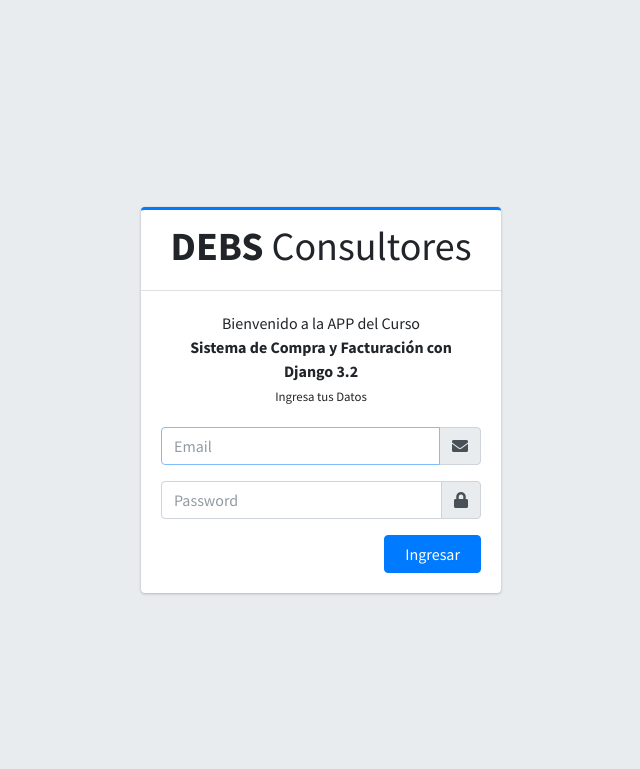
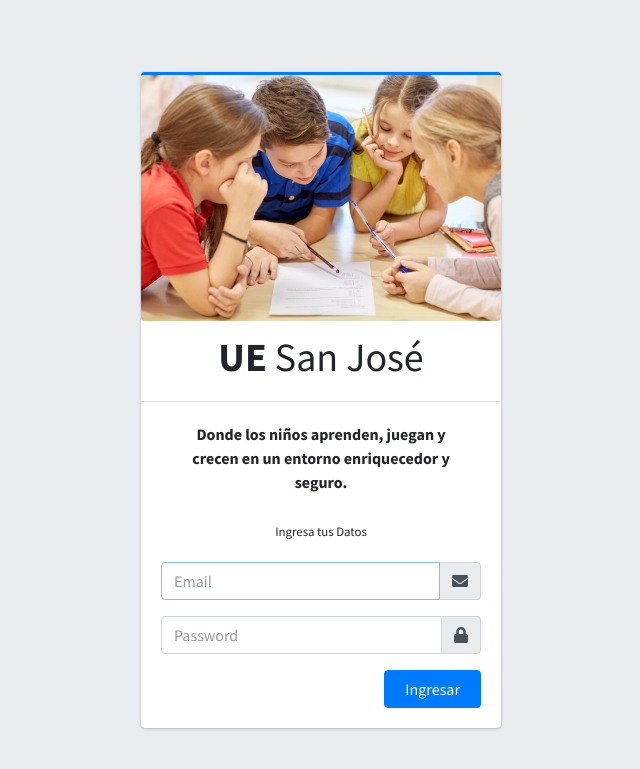
Before and after one commit to efasoft/sanjose, a Django app: page /login/ in a window 1280 px wide. Shown: the top 769 px of the page, without its empty margins (319-959 px from the left). Run offline with Django 4.2, Linux system fonts and the light colour scheme; some libraries are stand-ins or nearby versions.

Commit message:
Login con imagen de la escuela

```diff
--- a/bases/templates/bases/login.html
+++ b/bases/templates/bases/login.html
@@ -4,28 +4,30 @@
 <head>
   <meta charset="utf-8">
   <meta name="viewport" content="width=device-width, initial-scale=1">
-  <title>Sistema de Compras y Facturación por Ernesto Fernandez</title>
+  <title>SIGG-AULA</title>
 
   <!-- Google Font: Source Sans Pro -->
   <link rel="stylesheet" href="https://fonts.googleapis.com/css?family=Source+Sans+Pro:300,400,400i,700&display=fallback">
   <!-- Font Awesome -->
   <link rel="stylesheet" href="{% static 'plugins/fontawesome-free/css/all.min.css' %}">
   <!-- icheck bootstrap -->
-  <link rel="stylesheet" href="{% static 'plugins/icheck-bootstrap/icheck-bootstrap.min.css' %">
+  <link rel="stylesheet" href="{% static 'plugins/icheck-bootstrap/icheck-bootstrap.min.css' %}">
   <!-- Theme style -->
   <link rel="stylesheet" href="{% static 'dist/css/adminlte.min.css' %}">
 </head>
 <body class="hold-transition login-page">
     <div class="login-box">
-        <!-- /.login-logo -->
-        <div class="card card-outline card-primary">
+        <!-- /.login-logo
+                   <small>Bienvenidos a la </small>
+         -->
+        <div class="card card-outline card-primary text-center">
+          <img class="intro-img img-fluid mb-3 mb-lg-0 rounded" src="{% static 'img/estudiando.jpg' %}" alt="UE San José">
           <div class="card-header text-center">
-            <div class="h1"><b>DEBS</b> Consultores</div>
+            <div class="h1"><b>UE</b> San José</div>
           </div>
           <div class="card-body">
-            <p class="login-box-msg">Bienvenido a la APP del Curso<br>
-              <strong>Sistema de Compra y Facturación con Django 3.2</strong><br> <small>Ingresa tus Datos</small></p>
-
+            <p class="login-box-msg">
+              <strong>Donde los niños aprenden, juegan y crecen en un entorno enriquecedor y seguro.</strong><br><br> <small>Ingresa tus Datos</small></p>
             <form  method="post">
               {% csrf_token %}
 
```
Also changed, not shown: static/img/estudiando.jpg (added).
